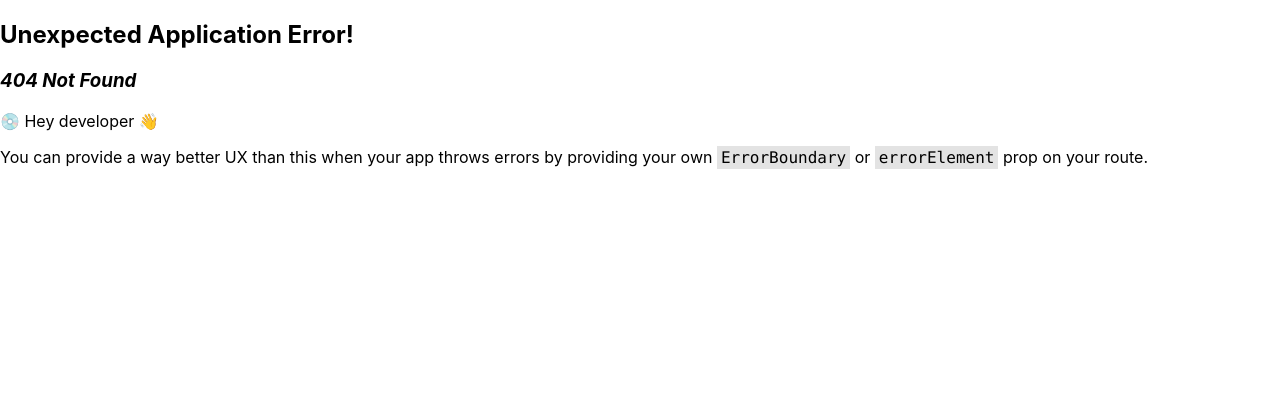
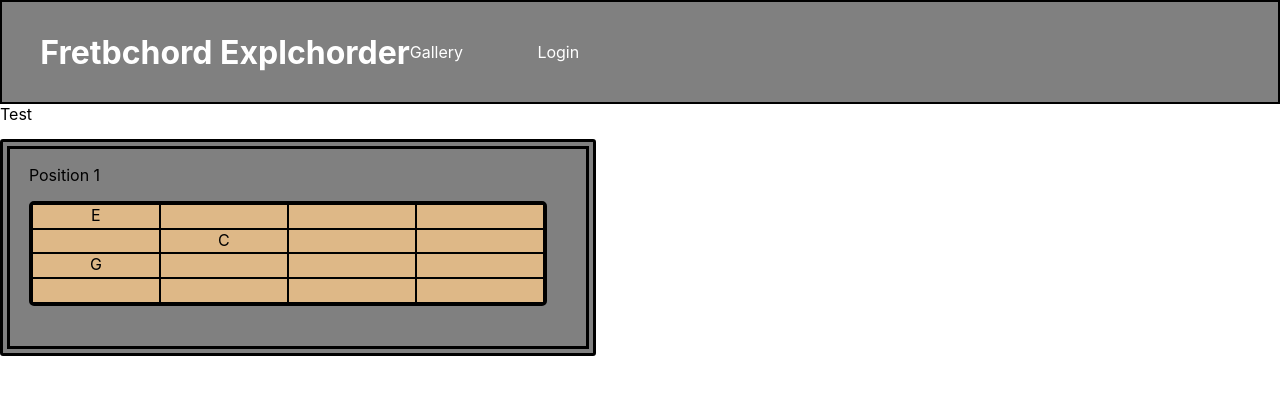
Before and after one commit to ryanwmichaud/TabV4, a React (Create React App) app: page /gallery in a window 1280 px wide. Before the commit this address had no page. Shown: the top 394 px of the page. Built offline with nearby package versions, Linux system fonts and the light colour scheme.

Commit message:
started gallery page and converted diagrams to use null for better sql storage

```diff
--- a/src/App.js
+++ b/src/App.js
@@ -44,9 +44,7 @@ class ResultsSection extends React.Component{
 
 
     if(error){
-      console.log("h");
       return <div>Error: {error}</div>;
-
     }
     else if (!data | noChordTones) {
       // Render a loading state while waiting for the data
@@ -55,9 +53,8 @@ class ResultsSection extends React.Component{
     else{
         let diagrams = [];
 
-
         for(let i=0;i<data.length;i++){
-          diagrams = diagrams.concat(<Diagram stretch={this.props.req.stretch} diagram_data={data[i]} key={i}/>);
+          diagrams = diagrams.concat(<Diagram stretch={this.props.req.stretch} diagramData={data[i]} key={i}/>);
         }
 
 
--- /dev/null
+++ b/src/Gallery.js
@@ -0,0 +1,15 @@
+import React, { useState } from "react";
+import Navbar from "./components/Navbar";
+import { Diagram } from "./components/Diagram";
+
+function Gallery() {
+    return(
+    <div>
+        <Navbar></Navbar>
+        Test
+        <Diagram stretch={4} diagramData={[1, [0,'E'],[1,'C'],[0,'G'],['X','X']]}/>
+    </div>
+    )
+}
+
+export default Gallery;
--- a/src/Login.js
+++ b/src/Login.js
@@ -45,8 +45,6 @@ function Login() {
             </div>
             <button>Login</button>
         </form>
-
-
     </div>
     )
 
--- a/src/components/Diagram.js
+++ b/src/components/Diagram.js
@@ -1,5 +1,16 @@
 
 import React from 'react'
+
+/*
+
+Takes int stretch and diagramData
+
+Diagram data given as:
+  [int position, int[] row1, int[] row2, int[] row3]
+Where rows are:
+  [int fretoffset, String note] and X if string not used
+
+*/
 
 function Box(props){
     return(
@@ -38,15 +49,16 @@ function Box(props){
 
     render(){
 
+      console.log(this.props.stretch, this.props.diagramData)
 
       let rows = [];
-      for(let i=1; i<this.props.diagram_data.length;i++){
-        rows = rows.concat(<Row stretch={this.props.stretch} rowData={this.props.diagram_data[i]} key={i}></Row>)
+      for(let i=1; i<this.props.diagramData.length;i++){
+        rows = rows.concat(<Row stretch={this.props.stretch} rowData={this.props.diagramData[i]} key={i}></Row>)
       }
 
       return(
         <div className='diagram'>
-          <p className='position_marker'>{"Position " + this.props.diagram_data[0]}</p>
+          <p className='position_marker'>{"Position " + this.props.diagramData[0]}</p>
           <div className='diagram_box'>
               {rows}
           </div>
--- a/src/components/Navbar.js
+++ b/src/components/Navbar.js
@@ -9,8 +9,9 @@ function Navbar(){
     return(
         <div className="navbar">
           <Link className='title' to={"/"}> Fretbchord Explchorder </Link>
+          <Link className="other" to={"/gallery"}>  Gallery</Link>
           <Link className='login' to={"/Login"}> Login </Link>
-          <Link className="other">idk something else</Link>
+
         </div>
     );
 
--- a/src/index.js
+++ b/src/index.js
@@ -3,6 +3,7 @@ import ReactDOM from 'react-dom/client';
 import './index.css';
 import App from './App';
 import Login from './Login.js';
+import Gallery from './Gallery.js';
 import reportWebVitals from './reportWebVitals';
 import {
   createBrowserRouter,
@@ -17,6 +18,10 @@ const router = createBrowserRouter([
   {
     path: "/login",
     element: <Login />
+  },
+  {
+    path: "/gallery",
+    element: <Gallery />
   }
 ]);
 
```
Also changed, not shown: 2 other files (tests, documents, lock files or other folders).
